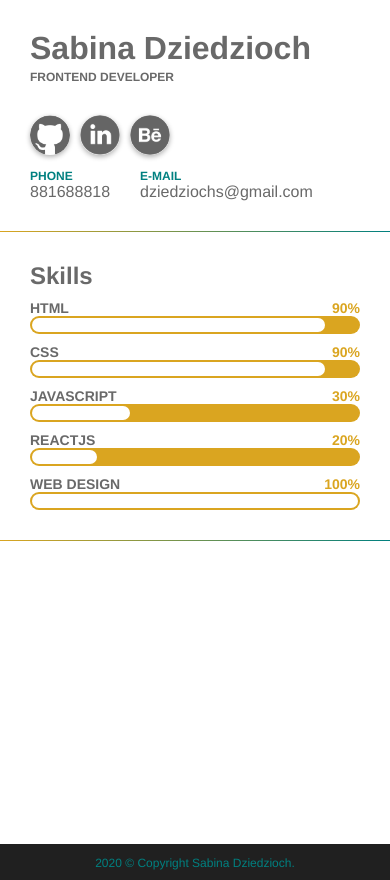
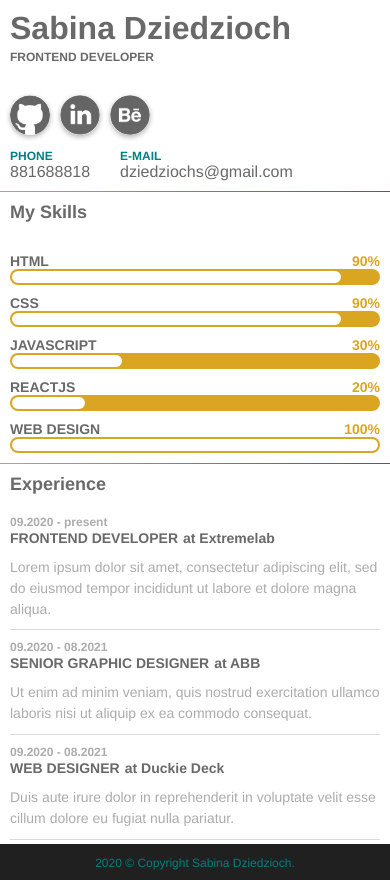
Before and after one commit to bambi007/react-resume, a React (Create React App) app: page / in a window 390 px wide. Built offline with nearby package versions, Linux system fonts and the light colour scheme.

Commit message:
Experience responsive and working

```diff
--- a/src/assets/css/style.css
+++ b/src/assets/css/style.css
@@ -2,12 +2,22 @@ h1 {
   font-size: 32px;
 }
 
+h2 {
+  font-size: 20px;
+}
+
+h3 {
+  font-size: 18px;
+  margin-bottom: 20px;
+}
+
 h4 {
-  font-size: 16px;
+  font-size: 14px;
 }
 
 p {
   font-size: 14px;
+  line-height: 1.3rem;
 }
 
 span {
@@ -195,7 +205,7 @@ header .image img {
   -webkit-box-pack: start;
       -ms-flex-pack: start;
           justify-content: flex-start;
-  border-radius: 100px;
+  border-radius: 20px;
   -webkit-box-align: center;
       -ms-flex-align: center;
           align-items: center;
@@ -204,17 +214,17 @@ header .image img {
   display: -webkit-box;
   display: -ms-flexbox;
   display: flex;
-  height: 18px;
+  height: 16px;
   width: 100%;
 }
 
 .skills .container .progress-value {
   -webkit-animation: load 2s normal forwards;
           animation: load 2s normal forwards;
-  border-radius: 100px;
+  border-radius: 20px;
   background: white;
-  height: 14px;
-  width: 14px;
+  height: 12px;
+  width: 12px;
 }
 
 @-webkit-keyframes load {
@@ -230,6 +240,79 @@ header .image img {
     width: 15px;
   }
   100% {
+  }
+}
+
+.experience .container {
+  display: block;
+}
+
+.experience .position {
+  margin-top: 10px;
+  padding-bottom: 10px;
+  border-bottom: 1px solid #dadada;
+}
+
+@media (min-width: 900px) {
+  .experience .position {
+    display: -webkit-box;
+    display: -ms-flexbox;
+    display: flex;
+    -webkit-box-pack: justify;
+        -ms-flex-pack: justify;
+            justify-content: space-between;
+  }
+}
+
+.experience .position .left {
+  margin-right: 20px;
+}
+
+@media (min-width: 900px) {
+  .experience .position .left {
+    width: 200px;
+    text-align: right;
+  }
+}
+
+.experience .dates {
+  display: block;
+  font-weight: bold;
+  color: #acacac;
+}
+
+.experience h4 {
+  display: inline-block;
+  margin-right: 5px;
+  text-transform: uppercase;
+}
+
+@media (min-width: 900px) {
+  .experience h4 {
+    margin-right: 0;
+  }
+}
+
+.experience .company {
+  display: inline-block;
+  font-weight: bold;
+  font-size: 14px;
+}
+
+@media (min-width: 900px) {
+  .experience .company {
+    display: block;
+  }
+}
+
+.experience p {
+  color: #acacac;
+  margin-top: 10px;
+}
+
+@media (min-width: 900px) {
+  .experience p {
+    width: 80%;
   }
 }
 
@@ -268,13 +351,19 @@ body {
 }
 
 .container {
-  padding: 30px;
+  padding: 10px;
   display: -webkit-box;
   display: -ms-flexbox;
   display: flex;
   -webkit-box-pack: justify;
       -ms-flex-pack: justify;
           justify-content: space-between;
+}
+
+@media (min-width: 550px) {
+  .container {
+    padding: 20px;
+  }
 }
 
 .bar {
--- a/src/assets/scss/_typography.scss
+++ b/src/assets/scss/_typography.scss
@@ -2,12 +2,22 @@ h1 {
   font-size: 32px;
 }
 
+h2 {
+  font-size: 20px;
+}
+
+h3 {
+  font-size: 18px;
+  margin-bottom: 20px;
+}
+
 h4 {
-  font-size: 16px;
+  font-size: 14px;
 }
 
 p {
   font-size: 14px;
+  line-height: 1.3rem;
 }
 
 span {
--- a/src/assets/scss/_variables.scss
+++ b/src/assets/scss/_variables.scss
@@ -1,5 +1,6 @@
 $primary-color: #696969;
-$secondary-color: #e0e0e0;
+$secondary-color: #acacac;
+$border-color: #dadada;
 
 $darkest-color: #202020;
 $brightest-color: white;
@@ -10,4 +11,3 @@ $secondary-accent: goldenrod;
 
 $big-shadow: 0 20px 40px #00000080;
 $small-shadow: 0 2px 5px #00000080;
-$highlight-shadow: 0 2px 5px $secondary-accent;
--- /dev/null
+++ b/src/assets/scss/parts/_experience.scss
@@ -0,0 +1,67 @@
+.experience {
+  // border-bottom: 1px solid;
+  // border-image-slice: 1;
+  // border-image-source: linear-gradient(to left, $primary-accent, $secondary-accent);
+
+  .container {
+    display: block;
+
+  }
+
+  .position {
+    margin-top: 10px;
+    padding-bottom: 10px;
+    border-bottom: 1px solid $border-color;
+
+    @media (min-width: 900px) {
+      display: flex;
+      justify-content: space-between;
+    }
+
+    .left {
+      margin-right: 20px;
+
+      @media (min-width: 900px) {
+        width: 200px;
+        text-align: right;
+      }
+    }
+  }
+
+  .dates {
+    display: block;
+    font-weight: bold;
+    color: $secondary-color;
+  }
+
+  h4 {
+    display: inline-block;
+    margin-right: 5px;
+    text-transform: uppercase;
+
+    @media (min-width: 900px) {
+      margin-right: 0;
+    }
+  }
+
+  .company {
+    display: inline-block;
+    font-weight: bold;
+    font-size: 14px;
+
+    @media (min-width: 900px) {
+      display: block;
+    }
+  }
+
+  p {
+    color: $secondary-color;
+    margin-top: 10px;
+
+    @media (min-width: 900px) {
+      width: 80%;
+      // margin-left: 10px;
+    }
+
+  }
+}
--- a/src/assets/scss/parts/_skills.scss
+++ b/src/assets/scss/parts/_skills.scss
@@ -14,10 +14,6 @@
       .skill {
         width: 100%;
         margin-top: 10px;
-
-
-
-
 
         @media (min-width: 550px) {
           width: 45%;
@@ -45,21 +41,21 @@
       // margin-top: 10px;
       background: $secondary-accent;
       justify-content: flex-start;
-      border-radius: 100px;
+      border-radius: 20px;
       align-items: center;
       position: relative;
       padding: 0 2px;
       display: flex;
-      height: 18px;
+      height: 16px;
       width: 100%;
     }
 
     .progress-value {
       animation: load 2s normal forwards;
-      border-radius: 100px;
+      border-radius: 20px;
       background: $brightest-color;
-      height: 14px;
-      width: 14px;
+      height: 12px;
+      width: 12px;
     }
 
     @keyframes load {
--- a/src/assets/scss/style.scss
+++ b/src/assets/scss/style.scss
@@ -3,6 +3,7 @@
 
 @import './parts/header';
 @import './parts/skills';
+@import './parts/experience';
 
 * {
   box-sizing: border-box;
@@ -37,9 +38,13 @@ body {
 }
 
 .container {
-  padding: 30px;
+  padding: 10px;
   display: flex;
   justify-content: space-between;
+
+  @media (min-width: 550px) {
+    padding: 20px;
+  }
 }
 
 .bar {
--- /dev/null
+++ b/src/components/experience.jsx
@@ -0,0 +1,38 @@
+import React, { Component } from 'react';
+
+const description = [
+  'Lorem ipsum dolor sit amet, consectetur adipiscing elit, sed do eiusmod tempor incididunt ut labore et dolore magna aliqua.',
+  'Ut enim ad minim veniam, quis nostrud exercitation ullamco laboris nisi ut aliquip ex ea commodo consequat. ',
+  'Duis aute irure dolor in reprehenderit in voluptate velit esse cillum dolore eu fugiat nulla pariatur.',
+  'Excepteur sint occaecat cupidatat non proident, sunt in culpa qui officia deserunt mollit anim id est laborum.'
+]
+
+export class Experience extends Component {
+  render() {
+    return (
+      <section className="experience">
+        <div className="container">
+          <h3>Experience</h3>
+          <Position name='Frontend Developer' dates='09.2020 - present' company='Extremelab' description={description[0]} />
+          <Position name='Senior Graphic Designer' dates='09.2020 - 08.2021' company='ABB' description={description[1]} />
+          <Position name='Web Designer' dates='09.2020 - 08.2021' company='Duckie Deck' description={description[2]} />
+        </div>
+      </section>
+    )
+  }
+}
+
+export class Position extends Component {
+  render() {
+    return (
+      <div className="position">
+        <div className="left">
+          <span className="dates">{this.props.dates}</span>
+          <h4>{this.props.name}</h4>
+          <span className="company">{'at ' + this.props.company}</span>
+        </div>
+        <p className='description'>{this.props.description}</p>
+      </div>
+    )
+  }
+}
--- a/src/components/paper.jsx
+++ b/src/components/paper.jsx
@@ -1,6 +1,7 @@
 import React, { Component } from 'react';
 import { Header } from './header';
 import { Skills } from './skills';
+import { Experience } from './experience';
 
 
 export class Paper extends Component {
@@ -9,6 +10,7 @@ export class Paper extends Component {
       <div className="paper">
         <Header />
         <Skills />
+        <Experience />
       </div>
     )
   }
--- a/src/components/skills.jsx
+++ b/src/components/skills.jsx
@@ -22,7 +22,7 @@ export class Skills extends Component {
     return (
       <section className="skills">
         <div className="container">
-          <h2>Skills</h2>
+          <h3>My Skills</h3>
           <div className="skill-list">
             <Skill name='HTML' width={this.state.ninety} />
             <Skill name='CSS' width={this.state.ninety} />
```
Also changed, not shown: 1 other file (tests, documents, lock files or other folders).
